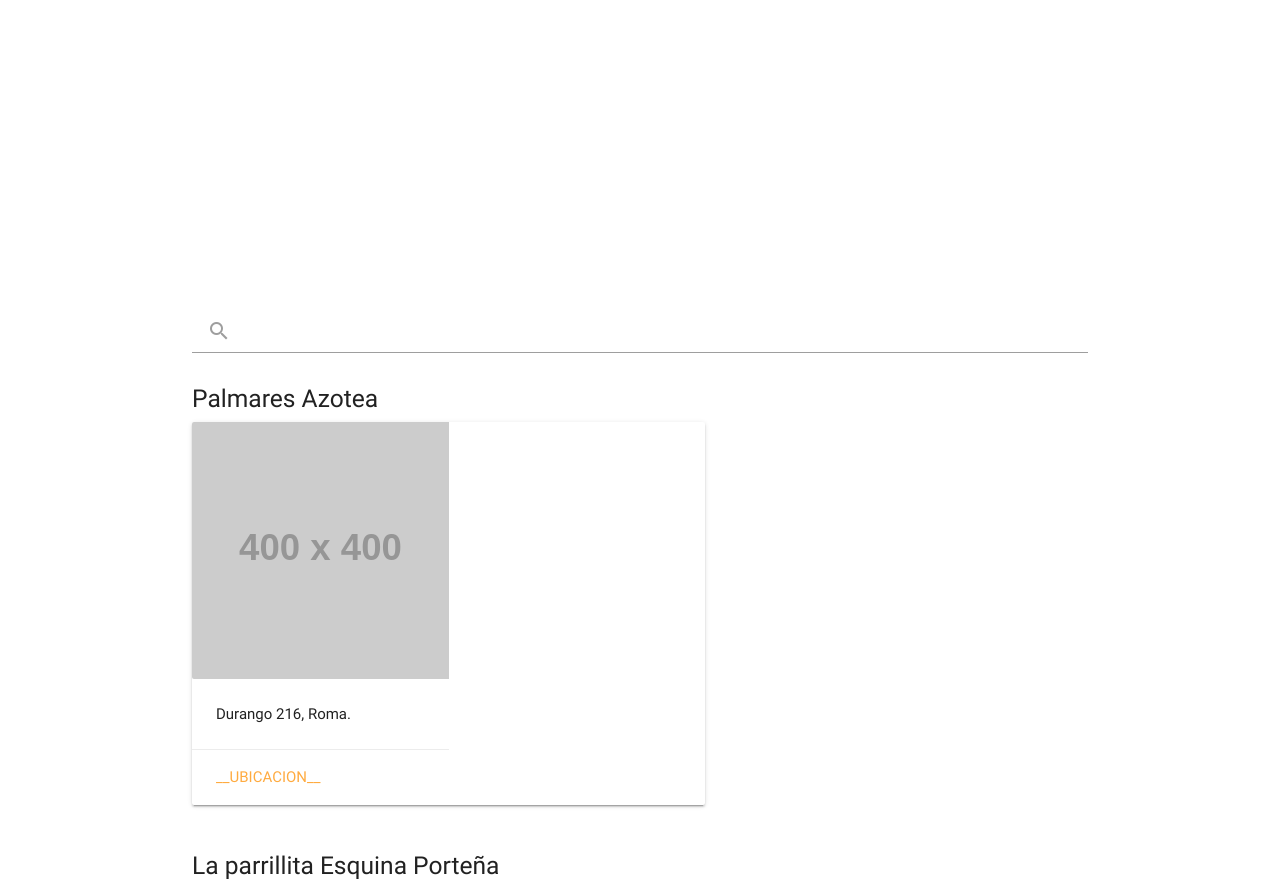
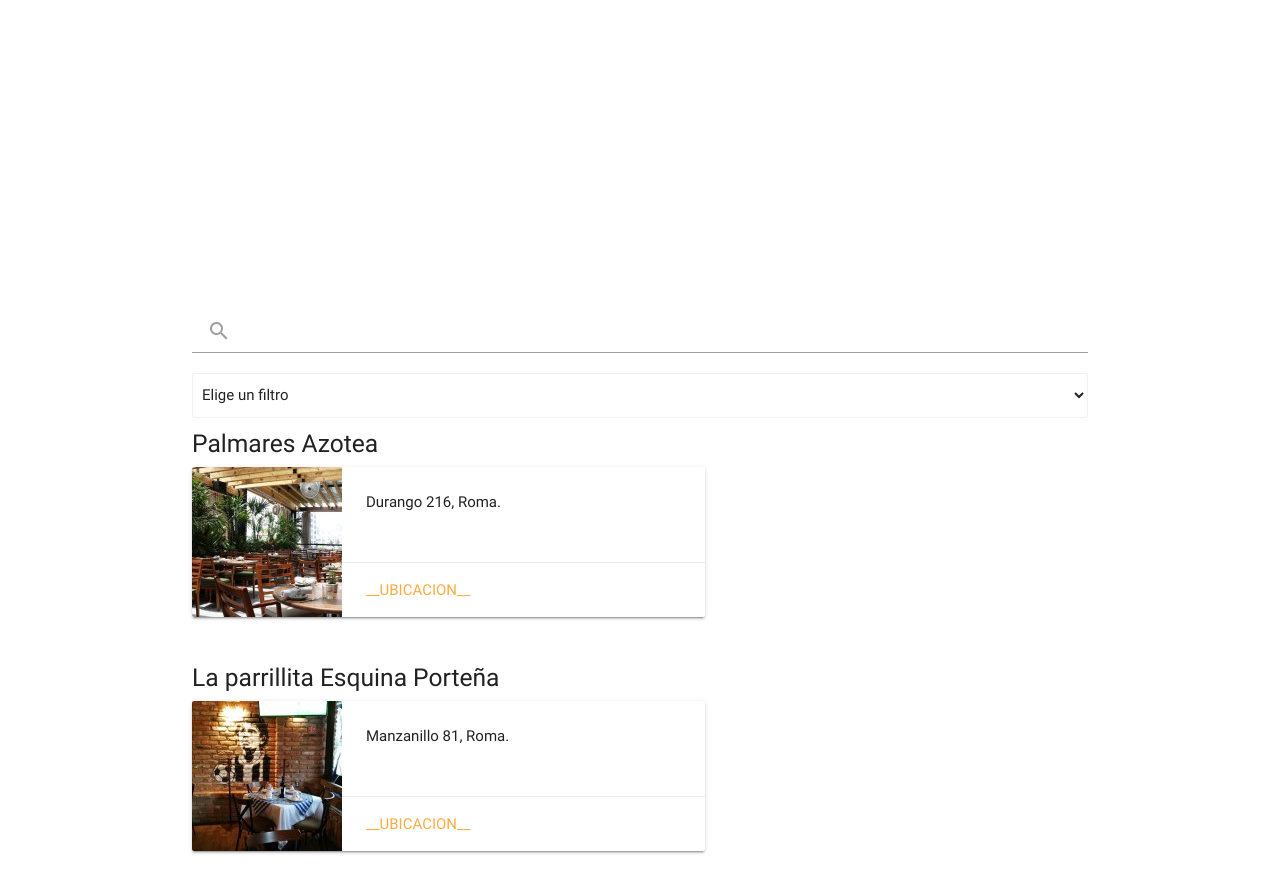
Before and after one commit to AdrianaHY/geolocation, a plain HTML site: page index.html in a window 1280 px wide. Shown: the part 72-953 px from the top of the page. Drawn offline with nearby package versions, Linux system fonts and the light colour scheme; some packages are replaced by stand-ins of ours; placeholder pictures from the web are drawn by us; files whose address does not match are found by name.

Commit message:
versión con filtro extra

```diff
--- a/index.html
+++ b/index.html
@@ -33,6 +33,12 @@
               <i class="material-icons">close</i>
             </div>
           </form>
+          <select class="browser-default" >
+           <option value="" disabled selected>Elige un filtro</option>
+           <option value="1">Comida</option>
+           <option value="2">Dirección</option>
+           <option value="3">restaurante</option>
+         </select>
         </div>
       </div>
 
@@ -40,7 +46,7 @@
 
     <!-- restaurantes -->
     <section class="container" id="restaurantes">
-      <!-- <div class="row">
+      <div class="row">
         <div class="col s12 m7">
           <h5 class="header">Palmares Azotea</h5>
           <div class="card horizontal">
@@ -133,7 +139,7 @@
             </div>
           </div>
         </div>
-      </div> -->
+      </div>
 
     </section>
 
--- a/js/app.js
+++ b/js/app.js
@@ -4,40 +4,45 @@ var restaurantes =[
 		"nombre": "Palmares Azotea",
 		"coordenadas":{'lat': 19.4193535,
                   'lng': -99.1701212} ,
-		"foto": "https://dummyimage.com/400x400/000/fff",
-    "direccion": "Durango 216, Roma."
+		"foto": "assets/img/palmares.jpg",
+    "direccion": "Durango 216, Roma.",
+    "comida":"internacional"
 	},
 
     {
 		"nombre": "La parrillita Esquina Porteña",
 		"coordenadas": {'lat': 19.4193501,
                     'lng': -99.2029523},
-		"foto": "https://dummyimage.com/400x400/000/fff",
-    "direccion": "Manzanillo 81, Roma."
+		"foto": "assets/img/parrillita.jpg",
+    "direccion": "Manzanillo 81, Roma.",
+    "comida": "argentina"
 	},
 
     {
 		"nombre": "La casa de Cantera",
 		"coordenadas": {'lat': 19.412246,
                     'lng': -99.1621157},
-		"foto": "https://dummyimage.com/400x400/000/fff",
-    "direccion": "Yucatán 147, Roma."
+		"foto": "assets/img/cantera.jpg",
+    "direccion": "Yucatán 147, Roma.",
+    "comida":"internacional"
 	},
 
     {
 		"nombre": "La Vie en Rose",
 		"coordenadas": {'lat': 19.4170418,
                     'lng': -99.1702384},
-		"foto": "https://dummyimage.com/400x400/000/fff",
-    "direccion": "Av. Álvaro Obregón 275,Roma."
+		"foto": "./assets/img/vie.jpg",
+    "direccion": "Av. Álvaro Obregón 275,Roma.",
+    "comida": "francesa"
 	},
 
     {
 		"nombre": "La Zaranda Miravalle",
 		"coordenadas":{'lat': 19.4202911,
                   'lng': -99.1691991},
-		"foto": "https://dummyimage.com/400x400/000/fff",
-    "direccion": "Plaza Villa de Madrid 17,Roma."
+		"foto": "assets/img/zaranda.jpg",
+    "direccion": "Plaza Villa de Madrid 17,Roma.",
+    "comida": "Pescados y mariscos"
 }
 ];
 
@@ -50,6 +55,8 @@ var cargarPagina = function(){
 	}
   mostrarRestaurant(restaurantes);
   $("#search-form").submit(filtrarLugares);
+  $('select').material_select();
+
 };
 
 var plantillaRestaurant =
@@ -58,7 +65,7 @@ var plantillaRestaurant =
         '<h5 class="header">__nombre__</h5>'+
         '<div class="card horizontal">'+
           '<div class="card-image">'+
-            '<img src="__foto__>'+
+            '<img src="__foto__">'+
           '</div>'+
           '<div class="card-stacked">'+
             '<div class="card-content">'+
@@ -120,9 +127,16 @@ var mostrarMapa = function (coordenadas) {
 };
 var filtrarLugares = function (e) {
 	e.preventDefault();
-	var criterioBusqueda = $("#search").val().toLowerCase();
+	var criterioBusqueda =parseInt($("select").val().toLowerCase());
+  var palabraBusqueda = $("#search").val().toLowerCase();
 	var lugaresFiltrados = restaurantes.filter(function (restaurant) {
-		return restaurant.nombre.toLowerCase().indexOf(criterioBusqueda) >= 0;
+    if (criterioBusqueda === 1){
+      return restaurant.comida.toLowerCase().indexOf(palabraBusqueda) >= 0;
+    }else if(criterioBusqueda === 2){
+		  return restaurant.direccion.toLowerCase().indexOf(palabraBusqueda) >= 0;
+    }else if(criterioBusqueda === 3){
+      return restaurant.nombre.toLowerCase().indexOf(palabraBusqueda) >= 0;
+    }
 	});
 	mostrarRestaurant(lugaresFiltrados);
 };
```
Also changed, not shown: assets/img/cantera.jpg (added), assets/img/palmares.jpg (added), assets/img/parrillita.jpg (added), assets/img/vie.jpg (added), assets/img/zaranda.jpg (added).
